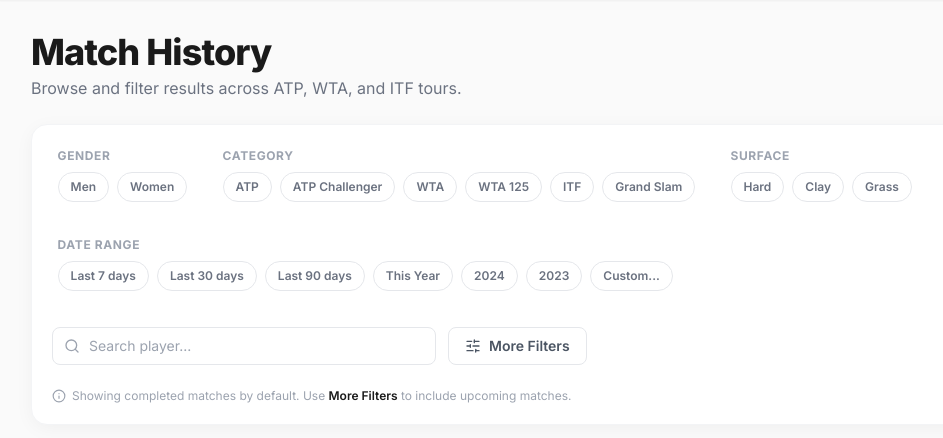
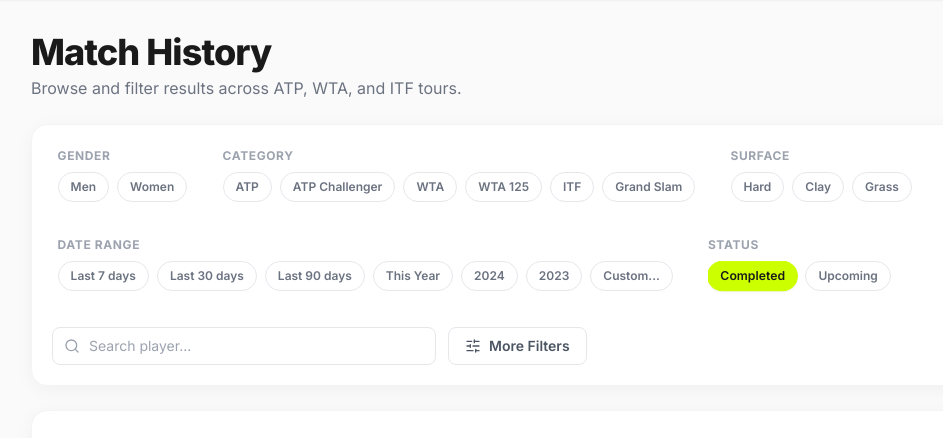
Before and after one commit to CammyWammyBeck/Teelov4.0, a FastAPI app: template src/teelo/web/templates/matches.html in a window 1280 px wide. Shown: the part 81-519 px from the top of the page, without its empty margins (1-944 px from the left). Run offline with FastAPI, Linux system fonts and the light colour scheme; the template is opened without the code that fills it, so the values that code supplies are empty; parts of the project's set-up code (start-up, migrations or seed data) failed here and were passed over; some libraries are stand-ins or nearby versions.

Commit message:
Fix matches page filters: challenger case bug, Completed/Upcoming chips, drawer sync
- Fix challenger filter returning no results: use case-insensitive tour
  comparison (DB stores "Challenger", chip sent "CHALLENGER")
- Add Completed/Upcoming status chips to main filter bar, always visible
- Remove status from More Filters drawer (replaced by persistent chips)
- Mirror all main-bar filter sections (Status, Gender, Category, Surface,
  Date Range) into the More Filters drawer so all filters are visible at once
- Sync all chips live on every filter change via syncChipsFromState() in
  onFilterChange(), fixing stale active states between bar and drawer
- Dim incompatible Category chips based on selected gender (Fix 4)
- Completed chip now encodes explicit statuses in URL for bookmarkability
- Full-state drawer snapshot/restore on Cancel, including re-fetch
- Wire drawer custom date inputs with their own apply button

Co-Authored-By: Claude Sonnet 4.6 <noreply@anthropic.com>

```diff
--- a/src/teelo/web/routers/matches.py
+++ b/src/teelo/web/routers/matches.py
@@ -3,7 +3,7 @@ from typing import Optional
 
 from fastapi import APIRouter, Depends, Query, Request
 from fastapi.responses import JSONResponse
-from sqlalchemy import and_, or_
+from sqlalchemy import and_, func, or_
 from sqlalchemy.orm import Session, contains_eager, joinedload
 
 from teelo.db.models import Match, MatchFeatures, Player, PlayerAlias, Tournament, TournamentEdition
@@ -33,7 +33,8 @@ async def api_matches(db: Session = Depends(get_db), tour: Optional[str] = Query
     def _apply_filters(q, player_subquery=None):
         q = q.filter(Match.status.in_(statuses))
         if tour:
-            q = q.filter(Tournament.tour.in_([t.strip() for t in tour.split(',')]))
+            tour_lower = [t.strip().lower() for t in tour.split(',')]
+            q = q.filter(func.lower(Tournament.tour).in_(tour_lower))
         if gender:
             q = q.filter(Tournament.gender.in_([g.strip().lower() for g in gender.split(',') if g.strip()]))
         if surface:
--- a/src/teelo/web/static/js/controllers/matches_controller.js
+++ b/src/teelo/web/static/js/controllers/matches_controller.js
@@ -77,8 +77,30 @@ export function initMatchesPage() {
   if (els.playerSearch && state.player_name) els.playerSearch.value = state.player_name;
   if (els.tournamentSearch && state.tournament) els.tournamentSearch.value = state.tournament;
 
-  // Bug 1: Sync chip active states from hydrated URL state
+  // Sync chip active states from hydrated URL state
+  const UPCOMING_STATUSES = new Set(['upcoming', 'scheduled']);
+  const COMPLETED_STATUSES = new Set(['completed', 'retired', 'walkover', 'default']);
+
+  function toggleCustomDateRows(show) {
+    byId('custom-date-row')?.classList.toggle('hidden', !show);
+    byId('drawer-custom-date-row')?.classList.toggle('hidden', !show);
+  }
+
+  // Fix 4: Dim category chips incompatible with the selected gender
+  function updateCategoryChipAvailability() {
+    queryAll('.filter-chip[data-role="subcategory"]').forEach(chip => {
+      const chipGender = chip.dataset.gender;
+      const incompatible = (state.gender === 'men' && chipGender === 'women') ||
+                           (state.gender === 'women' && chipGender === 'men');
+      chip.classList.toggle('opacity-40', incompatible);
+      chip.classList.toggle('pointer-events-none', incompatible);
+    });
+  }
+
   function syncChipsFromState() {
+    const hasUpcoming = state.status.some(s => UPCOMING_STATUSES.has(s));
+    const isCompletedActive = state.status.length === 0 ||
+      (state.status.length > 0 && state.status.every(s => COMPLETED_STATUSES.has(s)));
     queryAll('.filter-chip').forEach((chip) => {
       const { filter, value } = chip.dataset;
       let isActive = false;
@@ -86,27 +108,18 @@ export function initMatchesPage() {
         isActive = state.gender === value;
       } else if (filter === 'date_preset') {
         isActive = state.date_preset === value;
+      } else if (filter === 'status_group') {
+        isActive = value === 'upcoming' ? hasUpcoming : isCompletedActive;
       } else if (MULTI_VALUE_FILTERS.includes(filter)) {
         isActive = state[filter].includes(value);
       }
       chip.classList.toggle('active', isActive);
     });
-    // Show custom date row if needed
-    const customRow = byId('custom-date-row');
-    if (customRow && state.date_preset === 'custom') {
-      customRow.classList.remove('hidden');
-    }
+    toggleCustomDateRows(state.date_preset === 'custom');
+    updateCategoryChipAvailability();
   }
   syncChipsFromState();
 
-  // Bug 4: Show/hide default status hint
-  function updateStatusHint() {
-    const statusHint = byId('default-status-hint');
-    if (statusHint) {
-      statusHint.classList.toggle('hidden', state.status.length > 0);
-    }
-  }
-  updateStatusHint();
 
   function syncUrl() {
     const qs = toUrlQuery(state);
@@ -116,7 +129,7 @@ export function initMatchesPage() {
   function summaryTags() {
     const tags = [];
     if (state.gender) tags.push({ label: `Gender: ${state.gender}`, removeKey: 'gender:' });
-    MULTI_VALUE_FILTERS.forEach((k) => state[k].forEach((v) => tags.push({ label: v, removeKey: `${k}:${v}` })));
+    MULTI_VALUE_FILTERS.filter(k => k !== 'status').forEach((k) => state[k].forEach((v) => tags.push({ label: v, removeKey: `${k}:${v}` })));
     if (state.player_name) tags.push({ label: `Player: ${state.player_name}`, removeKey: 'player:' });
     if (state.tournament) tags.push({ label: `Tournament: ${state.tournament}`, removeKey: 'tournament:' });
     return tags;
@@ -168,7 +181,7 @@ export function initMatchesPage() {
   function onFilterChange() {
     syncUrl();
     renderSummaryTags(els, summaryTags(), removeFilter);
-    updateStatusHint();
+    syncChipsFromState();
     fetchMatches(false);
   }
 
@@ -186,22 +199,20 @@ export function initMatchesPage() {
   queryAll('.filter-chip').forEach((chip) => {
     chip.addEventListener('click', () => {
       const { filter, value } = chip.dataset;
-      if (filter === 'gender') {
+      if (filter === 'status_group') {
+        // Fix 5: set explicit statuses so the URL is always bookmarkable
+        state.status = value === 'upcoming' ? ['upcoming', 'scheduled'] : ['completed', 'retired', 'walkover', 'default'];
+      } else if (filter === 'gender') {
         state.gender = state.gender === value ? '' : value;
-        // Clear sibling gender chips so only one can appear active
-        queryAll('.filter-chip[data-filter="gender"]').forEach((c) => c.classList.remove('active'));
-        if (state.gender) chip.classList.add('active');
+        // Fix 4: dim incompatible category chips
+        updateCategoryChipAvailability();
       } else if (filter === 'date_preset') {
         // Single-select toggle — clear sibling date_preset chips
         const wasActive = state.date_preset === value;
         state.date_preset = wasActive ? '' : value;
         state.date_from = '';
         state.date_to = '';
-        queryAll('.filter-chip[data-filter="date_preset"]').forEach((c) => c.classList.remove('active'));
-        if (!wasActive) chip.classList.add('active');
-        // Show/hide custom date row
-        const customRow = byId('custom-date-row');
-        if (customRow) customRow.classList.toggle('hidden', state.date_preset !== 'custom');
+        toggleCustomDateRows(!wasActive && value === 'custom');
       } else if (MULTI_VALUE_FILTERS.includes(filter)) {
         state[filter] = toggleValue(state[filter], value);
         chip.classList.toggle('active');
@@ -210,48 +221,63 @@ export function initMatchesPage() {
     });
   });
 
-  // Wire up custom date apply button (Bug 3)
-  byId('apply-custom-date')?.addEventListener('click', () => {
-    const from = byId('date-from')?.value || '';
-    const to = byId('date-to')?.value || '';
-    state.date_from = from;
-    state.date_to = to;
+  // Wire up custom date apply buttons (main bar + drawer)
+  function applyCustomDate(fromId, toId) {
+    state.date_from = byId(fromId)?.value || '';
+    state.date_to = byId(toId)?.value || '';
     state.date_preset = '';
-    queryAll('.filter-chip[data-filter="date_preset"]').forEach((c) => c.classList.remove('active'));
     onFilterChange();
-  });
+  }
+  byId('apply-custom-date')?.addEventListener('click', () => applyCustomDate('date-from', 'date-to'));
+  byId('drawer-apply-custom-date')?.addEventListener('click', () => applyCustomDate('drawer-date-from', 'drawer-date-to'));
 
   // Bug 2: Wire "More Filters" drawer open/close/apply with state isolation
   const drawerOverlay = byId('filter-drawer-overlay');
   let drawerSnapshot = null;
 
   byId('more-filters-btn')?.addEventListener('click', () => {
-    // Snapshot state before drawer opens
+    // Snapshot full state before drawer opens (Fix 3)
     drawerSnapshot = {
+      gender: state.gender,
+      tour: [...state.tour],
+      surface: [...state.surface],
       level: [...state.level],
       round: [...state.round],
       status: [...state.status],
+      date_preset: state.date_preset,
+      date_from: state.date_from,
+      date_to: state.date_to,
       tournament: state.tournament,
     };
+    // Sync drawer date inputs to current state
+    const drawerDateFrom = byId('drawer-date-from');
+    const drawerDateTo = byId('drawer-date-to');
+    if (drawerDateFrom) drawerDateFrom.value = state.date_from;
+    if (drawerDateTo) drawerDateTo.value = state.date_to;
     drawerOverlay?.classList.add('open');
+    syncChipsFromState(); // Fix 3: ensure drawer chips reflect current state
     window.lucide?.createIcons?.();
   });
   byId('close-drawer-btn')?.addEventListener('click', () => {
-    // Restore snapshot on cancel
+    // Restore full snapshot on cancel
     if (drawerSnapshot) {
+      state.gender = drawerSnapshot.gender;
+      state.tour = drawerSnapshot.tour;
+      state.surface = drawerSnapshot.surface;
       state.level = drawerSnapshot.level;
       state.round = drawerSnapshot.round;
       state.status = drawerSnapshot.status;
+      state.date_preset = drawerSnapshot.date_preset;
+      state.date_from = drawerSnapshot.date_from;
+      state.date_to = drawerSnapshot.date_to;
       state.tournament = drawerSnapshot.tournament;
       if (els.tournamentSearch) els.tournamentSearch.value = state.tournament;
-      // Re-sync drawer chips to restored state
-      queryAll('.filter-drawer .filter-chip').forEach((chip) => {
-        const { filter, value } = chip.dataset;
-        if (MULTI_VALUE_FILTERS.includes(filter)) {
-          chip.classList.toggle('active', state[filter].includes(value));
-        }
-      });
+      const drawerDateFrom = byId('drawer-date-from');
+      const drawerDateTo = byId('drawer-date-to');
+      if (drawerDateFrom) drawerDateFrom.value = state.date_from;
+      if (drawerDateTo) drawerDateTo.value = state.date_to;
       drawerSnapshot = null;
+      onFilterChange(); // re-fetch with restored state
     }
     drawerOverlay?.classList.remove('open');
   });
@@ -276,14 +302,11 @@ export function initMatchesPage() {
     Object.assign(state, createMatchesState());
     if (els.playerSearch) els.playerSearch.value = '';
     if (els.tournamentSearch) els.tournamentSearch.value = '';
-    queryAll('.filter-chip').forEach((chip) => chip.classList.remove('active'));
-    // Bug 3: Clear date inputs and hide custom date row
-    const dateFrom = byId('date-from');
-    const dateTo = byId('date-to');
-    if (dateFrom) dateFrom.value = '';
-    if (dateTo) dateTo.value = '';
-    const customRow = byId('custom-date-row');
-    if (customRow) customRow.classList.add('hidden');
+    ['date-from', 'date-to', 'drawer-date-from', 'drawer-date-to'].forEach(id => {
+      const el = byId(id); if (el) el.value = '';
+    });
+    toggleCustomDateRows(false);
+    syncChipsFromState(); // re-syncs all chips including status_group + category availability
     onFilterChange();
   });
 
@@ -393,12 +416,6 @@ export function initMatchesPage() {
   }, { rootMargin: '240px' });
   if (els.scrollSentinel) io.observe(els.scrollSentinel);
 
-  // Bug 4: Wire the "More Filters" link inside the status hint
-  byId('show-all-statuses-btn')?.addEventListener('click', () => {
-    drawerOverlay?.classList.add('open');
-    window.lucide?.createIcons?.();
-  });
-
   // Wire retry button in error state
   document.getElementById('retry-btn')?.addEventListener('click', () => {
     document.getElementById('error-state')?.classList.add('hidden');
--- a/src/teelo/web/templates/matches.html
+++ b/src/teelo/web/templates/matches.html
@@ -96,7 +96,16 @@
             <button id="apply-custom-date" class="px-3 py-1.5 text-sm bg-teelo-dark text-content-inverse rounded-lg font-semibold hover:bg-surface-inverse transition-colors">Apply</button>
         </div>
 
-        <!-- Row 5: Player search + More Filters button -->
+        <!-- Row 5: Status chips -->
+        <div class="matches-filter-block matches-filter-block--group">
+            <h3 class="text-xs text-content-faint uppercase tracking-wider font-bold mb-2">Status</h3>
+            <div class="flex flex-nowrap gap-2 hide-scrollbar overflow-x-auto pb-1">
+                <button class="filter-chip" data-filter="status_group" data-value="completed" data-active-class="bg-teelo-lime text-teelo-dark border-teelo-lime">Completed</button>
+                <button class="filter-chip" data-filter="status_group" data-value="upcoming" data-active-class="bg-teelo-lime text-teelo-dark border-teelo-lime">Upcoming</button>
+            </div>
+        </div>
+
+        <!-- Row 6: Player search + More Filters button -->
         <div class="flex items-center gap-3 pt-1 matches-filter-block matches-filter-block--full">
             <div class="relative flex-1 max-w-sm">
                 <i data-lucide="search" class="absolute left-3 top-1/2 -translate-y-1/2 w-4 h-4 text-content-faint"></i>
@@ -118,10 +127,6 @@
                 </div>
                 <button id="clear-all-btn" class="text-xs text-content-faint hover:text-teelo-dark font-medium ml-2 transition-colors">Clear all</button>
             </div>
-        </div>
-        <div id="default-status-hint" class="text-xs text-content-faint flex items-center gap-1.5 matches-filter-block matches-filter-block--full">
-            <i data-lucide="info" class="w-3.5 h-3.5"></i>
-            <span>Showing completed matches by default. Use <button id="show-all-statuses-btn" class="text-teelo-dark font-semibold hover:underline">More Filters</button> to include upcoming matches.</span>
         </div>
     </div>
 
@@ -244,6 +249,67 @@
 
         <!-- Drawer Body -->
         <div class="flex-grow p-5 space-y-6 overflow-y-auto">
+            <!-- Status section -->
+            <div>
+                <label class="text-xs text-content-faint uppercase tracking-wider font-bold mb-3 block">Status</label>
+                <div class="flex flex-wrap gap-2">
+                    <button class="filter-chip" data-filter="status_group" data-value="completed" data-active-class="bg-teelo-lime text-teelo-dark border-teelo-lime">Completed</button>
+                    <button class="filter-chip" data-filter="status_group" data-value="upcoming" data-active-class="bg-teelo-lime text-teelo-dark border-teelo-lime">Upcoming</button>
+                </div>
+            </div>
+
+            <!-- Gender section -->
+            <div>
+                <label class="text-xs text-content-faint uppercase tracking-wider font-bold mb-3 block">Gender</label>
+                <div class="flex flex-wrap gap-2">
+                    <button class="filter-chip" data-filter="gender" data-value="men" data-active-class="bg-teelo-lime text-teelo-dark border-teelo-lime">Men</button>
+                    <button class="filter-chip" data-filter="gender" data-value="women" data-active-class="bg-teelo-lime text-teelo-dark border-teelo-lime">Women</button>
+                </div>
+            </div>
+
+            <!-- Category section -->
+            <div>
+                <label class="text-xs text-content-faint uppercase tracking-wider font-bold mb-3 block">Category</label>
+                <div class="flex flex-wrap gap-2">
+                    <button class="filter-chip" data-role="subcategory" data-gender="men" data-filter="tour" data-value="ATP" data-active-class="bg-teelo-lime text-teelo-dark border-teelo-lime">ATP</button>
+                    <button class="filter-chip" data-role="subcategory" data-gender="men" data-filter="tour" data-value="CHALLENGER" data-active-class="bg-teelo-lime text-teelo-dark border-teelo-lime">ATP Challenger</button>
+                    <button class="filter-chip" data-role="subcategory" data-gender="women" data-filter="tour" data-value="WTA" data-active-class="bg-teelo-lime text-teelo-dark border-teelo-lime">WTA</button>
+                    <button class="filter-chip" data-role="subcategory" data-gender="women" data-filter="tour" data-value="WTA_125" data-active-class="bg-teelo-lime text-teelo-dark border-teelo-lime">WTA 125</button>
+                    <button class="filter-chip" data-role="subcategory" data-gender="all" data-filter="tour" data-value="ITF" data-active-class="bg-teelo-lime text-teelo-dark border-teelo-lime">ITF</button>
+                    <button class="filter-chip" data-role="subcategory" data-gender="all" data-filter="level" data-value="Grand Slam" data-active-class="bg-teelo-lime text-teelo-dark border-teelo-lime">Grand Slam</button>
+                </div>
+            </div>
+
+            <!-- Surface section -->
+            <div>
+                <label class="text-xs text-content-faint uppercase tracking-wider font-bold mb-3 block">Surface</label>
+                <div class="flex flex-wrap gap-2">
+                    <button class="filter-chip" data-filter="surface" data-value="Hard" data-active-class="bg-teelo-lime text-teelo-dark border-teelo-lime">Hard</button>
+                    <button class="filter-chip" data-filter="surface" data-value="Clay" data-active-class="bg-teelo-lime text-teelo-dark border-teelo-lime">Clay</button>
+                    <button class="filter-chip" data-filter="surface" data-value="Grass" data-active-class="bg-teelo-lime text-teelo-dark border-teelo-lime">Grass</button>
+                </div>
+            </div>
+
+            <!-- Date Range section -->
+            <div>
+                <label class="text-xs text-content-faint uppercase tracking-wider font-bold mb-3 block">Date Range</label>
+                <div class="flex flex-wrap gap-2">
+                    <button class="filter-chip" data-filter="date_preset" data-value="7d" data-active-class="bg-teelo-lime text-teelo-dark border-teelo-lime">Last 7 days</button>
+                    <button class="filter-chip" data-filter="date_preset" data-value="30d" data-active-class="bg-teelo-lime text-teelo-dark border-teelo-lime">Last 30 days</button>
+                    <button class="filter-chip" data-filter="date_preset" data-value="90d" data-active-class="bg-teelo-lime text-teelo-dark border-teelo-lime">Last 90 days</button>
+                    <button class="filter-chip" data-filter="date_preset" data-value="ytd" data-active-class="bg-teelo-lime text-teelo-dark border-teelo-lime">This Year</button>
+                    <button class="filter-chip" data-filter="date_preset" data-value="2024" data-active-class="bg-teelo-lime text-teelo-dark border-teelo-lime">2024</button>
+                    <button class="filter-chip" data-filter="date_preset" data-value="2023" data-active-class="bg-teelo-lime text-teelo-dark border-teelo-lime">2023</button>
+                    <button class="filter-chip" data-filter="date_preset" data-value="custom" data-active-class="bg-teelo-lime text-teelo-dark border-teelo-lime">Custom...</button>
+                </div>
+                <div id="drawer-custom-date-row" class="hidden mt-3 flex flex-wrap items-center gap-3">
+                    <input type="date" id="drawer-date-from" class="px-3 py-1.5 text-sm border border-line rounded-lg focus:outline-none focus:border-teelo-dark">
+                    <span class="text-content-faint text-sm">to</span>
+                    <input type="date" id="drawer-date-to" class="px-3 py-1.5 text-sm border border-line rounded-lg focus:outline-none focus:border-teelo-dark">
+                    <button id="drawer-apply-custom-date" class="px-3 py-1.5 text-sm bg-teelo-dark text-content-inverse rounded-lg font-semibold hover:bg-surface-inverse transition-colors">Apply</button>
+                </div>
+            </div>
+
             <!-- Level section -->
             <div>
                 <label class="text-xs text-content-faint uppercase tracking-wider font-bold mb-3 block">Level</label>
@@ -260,16 +326,6 @@
                 <div class="flex flex-wrap gap-2">
                     {% for rnd in ["F", "SF", "QF", "R16", "R32", "R64", "R128", "Q3", "Q2", "Q1", "RR"] %}
                     <button class="filter-chip" data-filter="round" data-value="{{ rnd }}" data-active-class="bg-teelo-lime text-teelo-dark border-teelo-lime">{{ rnd }}</button>
-                    {% endfor %}
-                </div>
-            </div>
-
-            <!-- Status section -->
-            <div>
-                <label class="text-xs text-content-faint uppercase tracking-wider font-bold mb-3 block">Status</label>
-                <div class="flex flex-wrap gap-2">
-                    {% for match_status in status_filters %}
-                    <button class="filter-chip" data-filter="status" data-value="{{ match_status }}" data-active-class="bg-teelo-lime text-teelo-dark border-teelo-lime">{{ match_status.replace('_', ' ').title() }}</button>
                     {% endfor %}
                 </div>
             </div>
```
